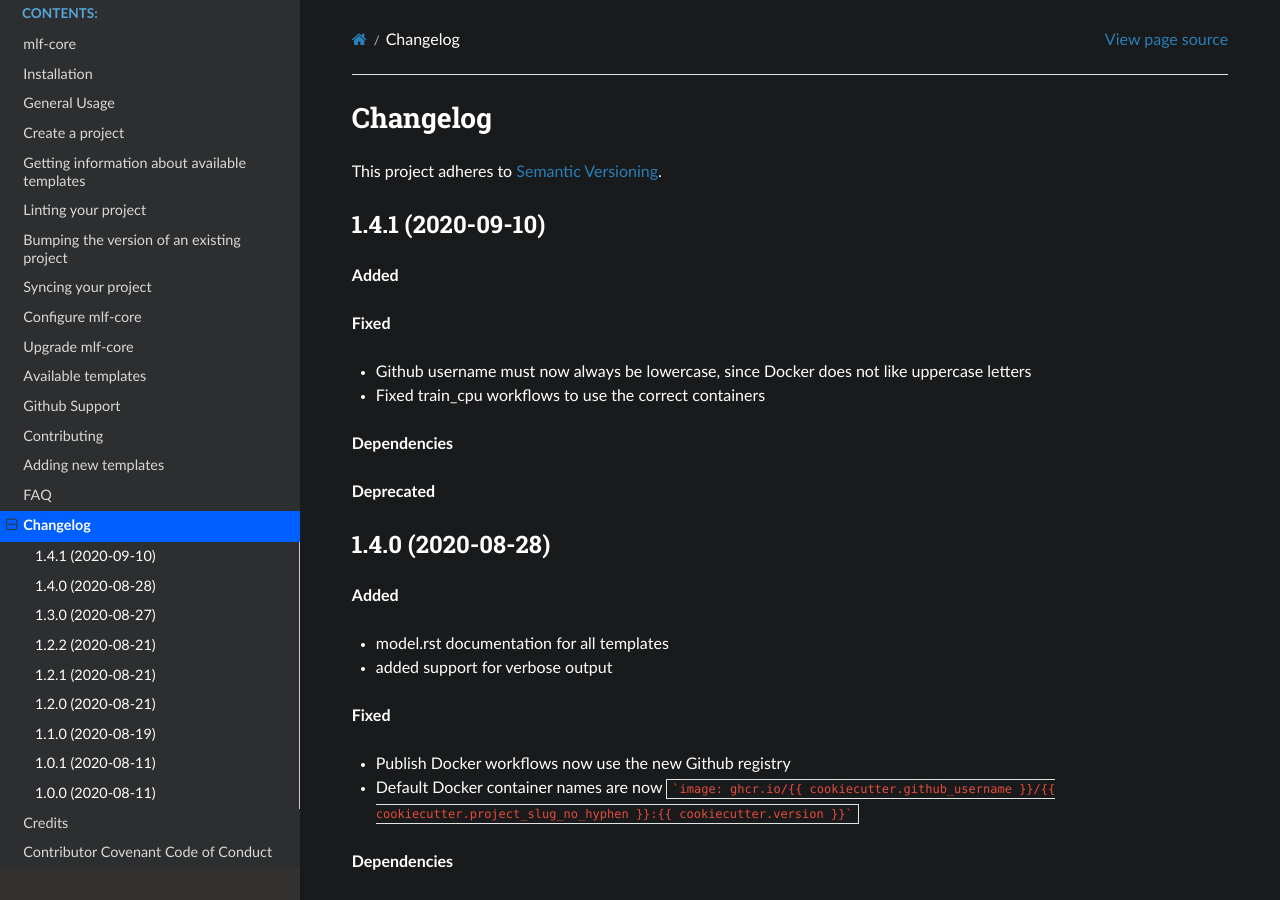
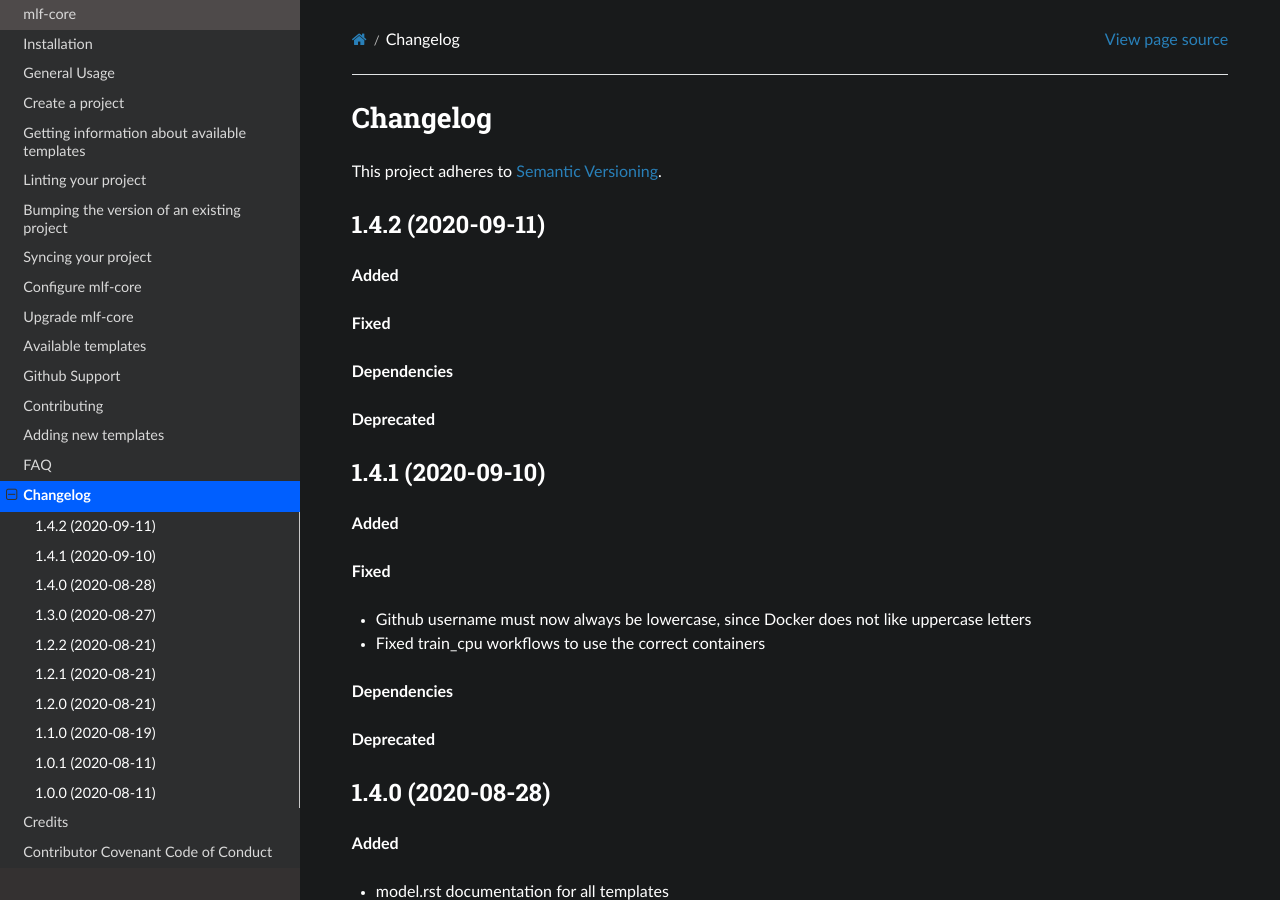
Before and after one commit to mlf-core/mlf-core, a Sphinx documentation site: the page built from docs/changelog.rst, in a window 1280 px wide and 900 px high. Built offline with Sphinx 7.4.7 and the Read the Docs theme 2.0.0, drawn with Linux system fonts in a browser that asks for light colours.

Commit message:
Bump version from 1.4.1 to 1.4.2

```diff
--- a/CHANGELOG.rst
+++ b/CHANGELOG.rst
@@ -5,6 +5,18 @@
 ==========
 
 This project adheres to `Semantic Versioning <https://semver.org/>`_.
+
+1.4.2 (2020-09-11)
+------------------
+
+**Added**
+
+**Fixed**
+
+**Dependencies**
+
+**Deprecated**
+
 
 1.4.1 (2020-09-10)
 ------------------
--- a/cookietemple.cfg
+++ b/cookietemple.cfg
@@ -1,5 +1,5 @@
 [bumpversion]
-current_version = 1.4.1
+current_version = 1.4.2
 
 [bumpversion_files_whitelisted]
 setup_file = setup.py
--- a/docs/conf.py
+++ b/docs/conf.py
@@ -53,9 +53,9 @@
 # the built documents.
 #
 # The short X.Y version.
-version = '1.4.1'
+version = '1.4.2'
 # The full version, including alpha/beta/rc tags.
-release = '1.4.1'
+release = '1.4.2'
 
 # The language for content autogenerated by Sphinx. Refer to documentation
 # for a list of supported languages.
--- a/mlf_core/__init__.py
+++ b/mlf_core/__init__.py
@@ -2,4 +2,4 @@
 
 __author__ = """Lukas Heumos"""
 __email__ = 'lukas.heumos@posteo.net'
-__version__ = '1.4.1'
+__version__ = '1.4.2'
--- a/setup.py
+++ b/setup.py
@@ -72,6 +72,6 @@
     test_suite='tests',
     tests_require=test_requirements,
     url='https://github.com/mlf-core/mlf-core',
-    version='1.4.1',
+    version='1.4.2',
     zip_safe=False,
 )
```
Also changed, not shown: .cookietemple.yml.
